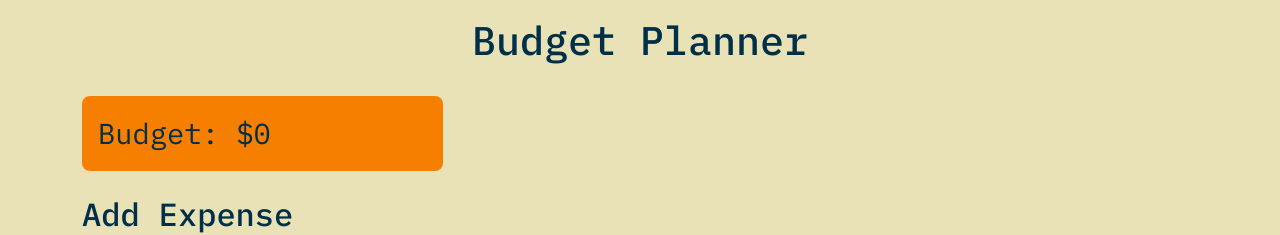
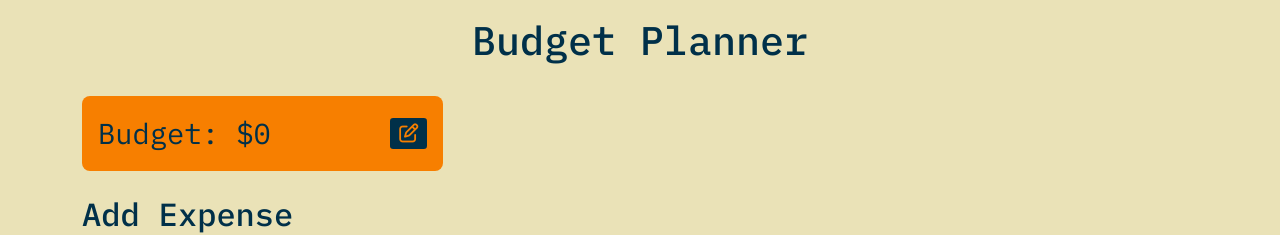
Before and after one commit to fa-901/budget-tracker, a React (Create React App) app: page / in a window 1280 px wide. Shown: the top 235 px of the page. Built offline with nearby package versions, Linux system fonts and the light colour scheme.

Commit message:
toggle edit view in budget

```diff
--- a/src/components/Budget.js
+++ b/src/components/Budget.js
@@ -1,3 +1,4 @@
+import { useState, useRef } from 'react';
 import {
     setAmount,
     selectCount,
@@ -9,12 +10,26 @@ import { useSelector, useDispatch } from 'react-redux'
 export default function Budget(props) {
     const value = useSelector(selectCount);
     const dispatch = useDispatch();
+    const [isEdit, switchEdit] = useState(false);
+    const [input, handleInput] = useState(value);
+    const inputRef = useRef(null);
 
+    function toggleEdit() {
+        switchEdit(p => !p);
+    }
+
+    var display = isEdit ? (
+        <input type='number' className='num-input' value={input} onChange={(e) => { handleInput(e.currentTarget.value) }} onBlur={toggleEdit} ref={inputRef} />
+    ) : `Budget: $${value}`;
 
     return (
-        <div className='budget'>
-            Budget: ${value}
-            <div></div>
+        <div className='budget d-flex align-items-center'>
+            <div className='me-3'>
+                {display}
+            </div>
+            <button className='ms-auto' onClick={toggleEdit} >
+                <i className={`far fa-${isEdit ? 'save' : 'edit'}`}></i>
+            </button>
         </div>
     )
 }
--- a/src/styles/styles.scss
+++ b/src/styles/styles.scss
@@ -34,18 +34,25 @@ body {
     color: $prussian-blue;
 }
 
-.txt-input {
+input[type=text], input[type=number] {
     width: 100%;
     height: 100%;
     border: none;
     border-bottom: $prussian-blue 1px solid;
     color: $prussian-blue;
-    background-color: $lemon-meringue;
+    background-color: transparent;
 }
 
 .txt-input:focus {
     border: none;
     background-color: darken($lemon-meringue, 5%);
+    outline: none;
+    border-bottom: $prussian-blue 1px solid;
+}
+
+.num-input:focus {
+    border: none;
+    background-color: darken($orange, 5%);
     outline: none;
     border-bottom: $prussian-blue 1px solid;
 }
```
